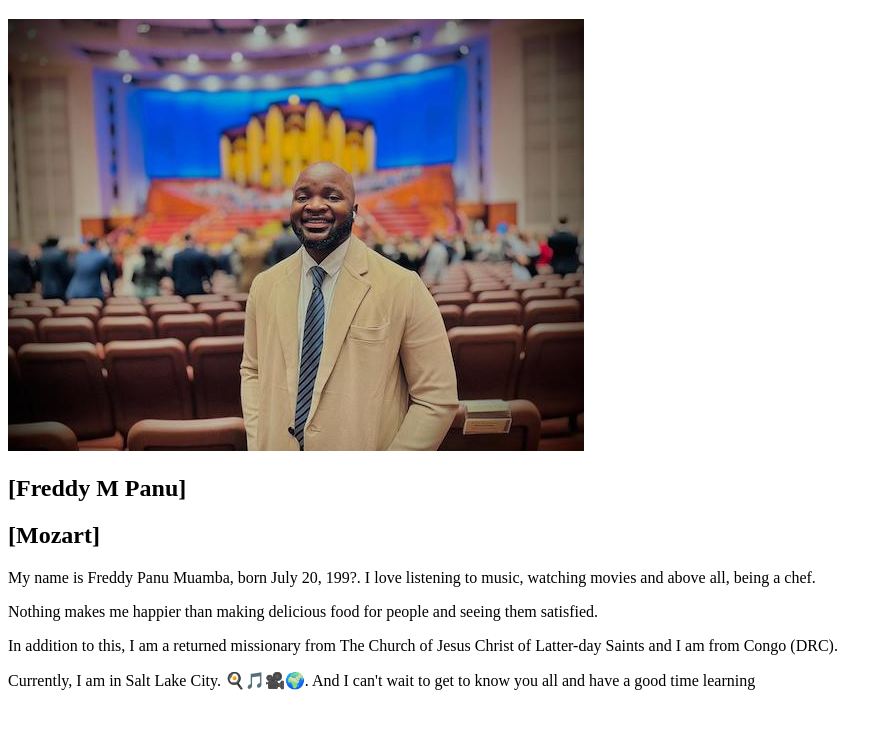
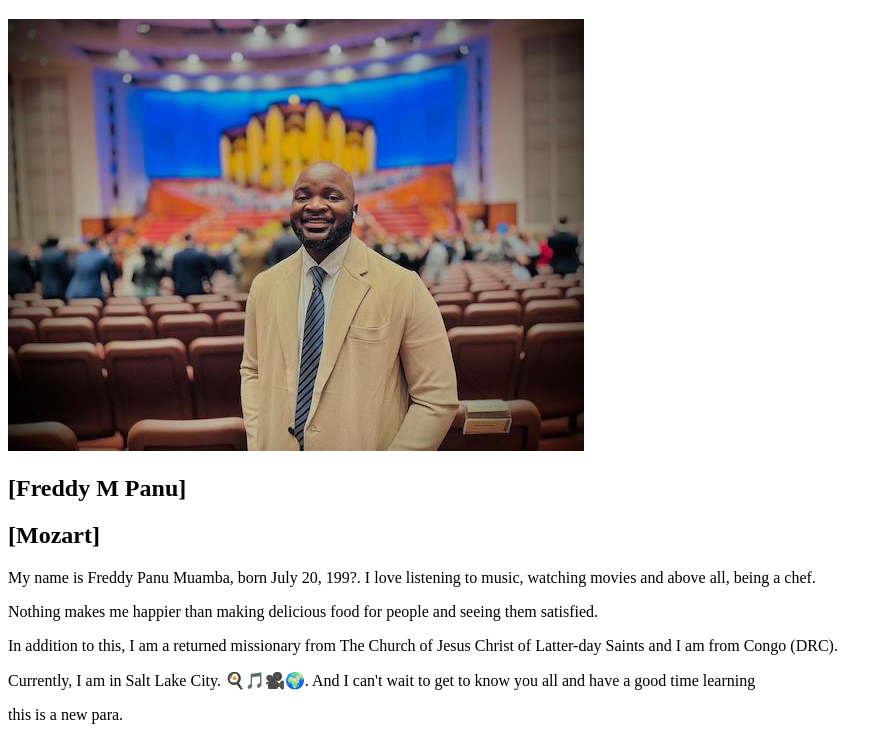
Before and after one commit to freddypanu/wdd130-, a plain HTML site: page aboutme.py/index.html in a window 1280 px wide. Shown: the part 61-801 px from the top of the page, without its empty margins (0-892 px from the left). Drawn offline with Linux system fonts and the light colour scheme.

Commit message:
adding a paragraph

```diff
--- a/aboutme.py/index.html
+++ b/aboutme.py/index.html
@@ -15,6 +15,8 @@
             <p>Nothing makes me happier than making delicious food for people and seeing them satisfied.</p>  <P>In addition to this,
              I am a returned missionary from The Church of Jesus Christ of Latter-day Saints and I am from Congo (DRC).</P>
            <p> Currently, I am in Salt Lake City. 🍳🎵🎥🌍. And I can't wait to get to know you all and have a good time learning</P>
+            <P>this is a new para.</P>
+
 
 
 
```
